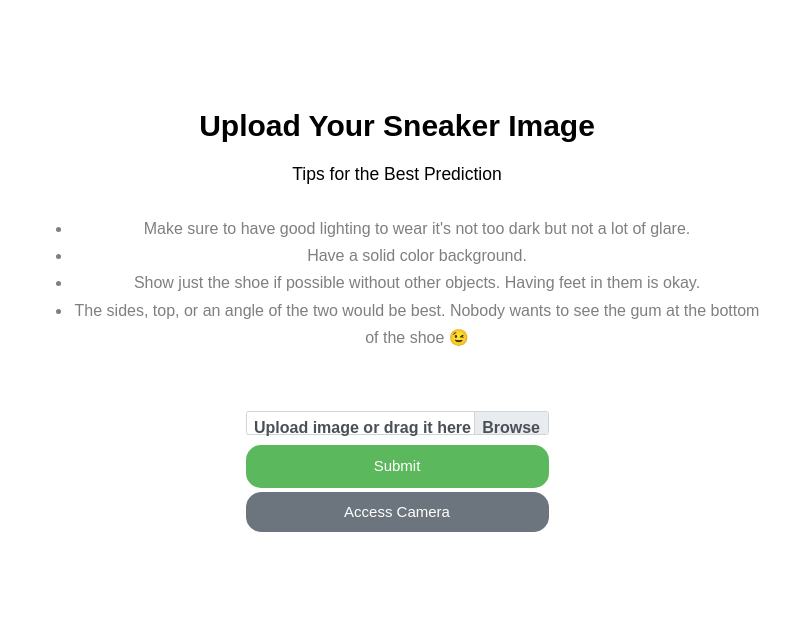
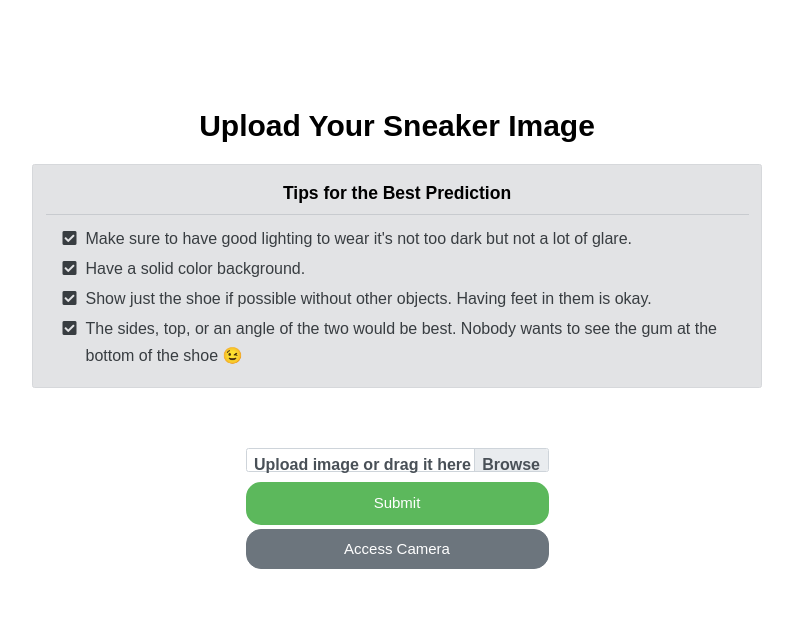
Before and after one commit to ttishihara/whatrthose, a Flask app: page / in a window 1280 px wide. Shown: the part 564-1192 px from the top of the page, without its empty margins (243-1036 px from the left). Run offline with Flask 2, Linux system fonts and the light colour scheme; some libraries are stand-ins or nearby versions; some web fonts are replaced.

Commit message:
updated tips bullets

```diff
--- a/code/app/templates/index.html
+++ b/code/app/templates/index.html
@@ -6,6 +6,8 @@
 {% block head %}
     {{ super() }}
     <link rel="stylesheet" href="https://stackpath.bootstrapcdn.com/bootstrap/4.1.3/css/bootstrap.min.css" integrity="sha384-MCw98/SFnGE8fJT3GXwEOngsV7Zt27NXFoaoApmYm81iuXoPkFOJwJ8ERdknLPMO" crossorigin="anonymous">
+    <!-- icons -->
+    <link rel="stylesheet" href="https://use.fontawesome.com/releases/v5.8.2/css/all.css" integrity="sha384-oS3vJWv+0UjzBfQzYUhtDYW+Pj2yciDJxpsK1OYPAYjqT085Qq/1cq5FLXAZQ7Ay" crossorigin="anonymous">
 
      <!-- Theme style  -->
     <link rel="stylesheet" href="{{ url_for('static', filename='css/style.css') }}">
@@ -60,15 +62,18 @@
             <div class="row">
                 <div class="col-md-8 center-block text-center fh5co-heading animate-box">
                     <h2>Upload Your Sneaker Image</h2>
-                    <h3>Tips for the Best Prediction</h3>
-                    <ul>
-                        <li>Make sure to have good lighting to wear it's not too dark but not a lot of glare.</li>
-                        <li>Have a solid color background.</li>
-                        <li>Show just the shoe if possible without other objects. Having feet in them is okay.</li>
-                        <li>The sides, top, or an angle of the two would be best. Nobody wants to see the gum
-                            at the bottom of the shoe 😉
-                        </li>
-                    </ul>
+
+                    <div class="alert alert-secondary" role="alert">
+                        <h3 class="font-weight-bold" style="margin-bottom: 10px; margin-top: 10px;">Tips for the Best Prediction</h3>
+                        <hr>
+                            <ol class="fa-ul">
+                              <li class="text-left" style="margin-bottom: 3px;"><span class="fa-li"><i class="fas fa-check-square"></i></span> Make sure to have good lighting to wear it's not too dark but not a lot of glare.</li>
+                              <li class="text-left" style="margin-bottom: 3px;"><span class="fa-li"><i class="fas fa-check-square"></i></span> Have a solid color background.</li>
+                              <li class="text-left" style="margin-bottom: 3px;"><span class="fa-li"><i class="fas fa-check-square"></i></span> Show just the shoe if possible without other objects. Having feet in them is okay.</li>
+                              <li class="text-left" style="margin-bottom: 3px;"><span class="fa-li"><i class="fas fa-check-square"></i></span> The sides, top, or an angle of the two would be best. Nobody wants to see the gum at the bottom of the shoe 😉</li>
+                            </ol>
+                    </div>
+
         </div>
     </div>
 
```
